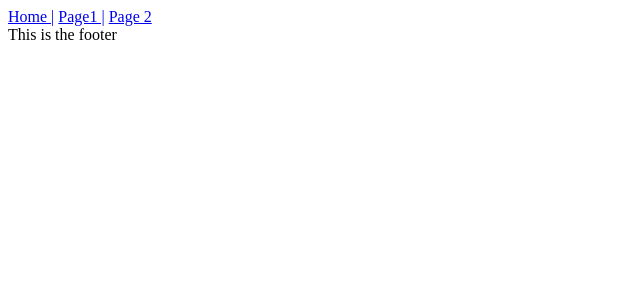
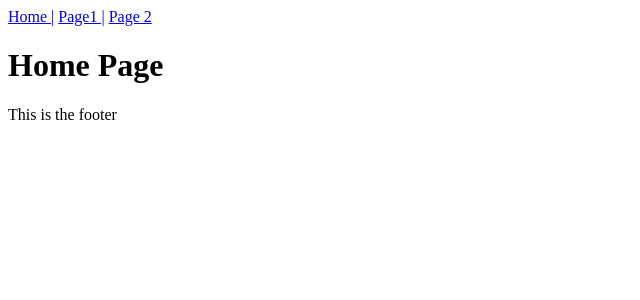
Before and after one commit to Rmhibbert/svelte_2023, a SvelteKit app: page / in a window 1280 px wide. Shown: the top 300 px of the page, without its empty margins (0-640 px from the left). Built offline with nearby package versions, Linux system fonts and the light colour scheme.

Commit message:
I have added a +layout file

```diff
--- /dev/null
+++ b/src/routes/+layout.svelte
@@ -0,0 +1,10 @@
+<script>
+    import Header from '$lib/Header.svelte';
+    import Footer from '$lib/Footer.svelte';
+</script>
+
+<Header/>
+
+<slot/>
+
+<Footer/>
--- a/src/routes/+page.svelte
+++ b/src/routes/+page.svelte
@@ -1,11 +1 @@
-
-<script>
-    import Header from '$lib/Header.svelte';
-    import Footer from '$lib/Footer.svelte';
-</script>
-
-<Header/>
-
-
-
-<Footer/>
+<h1>Home Page</h1>
```
Also changed, not shown: src/routes/page1/+page.svelte (+0 -9 lines), src/routes/page2/+page.svelte (+0 -9 lines).
